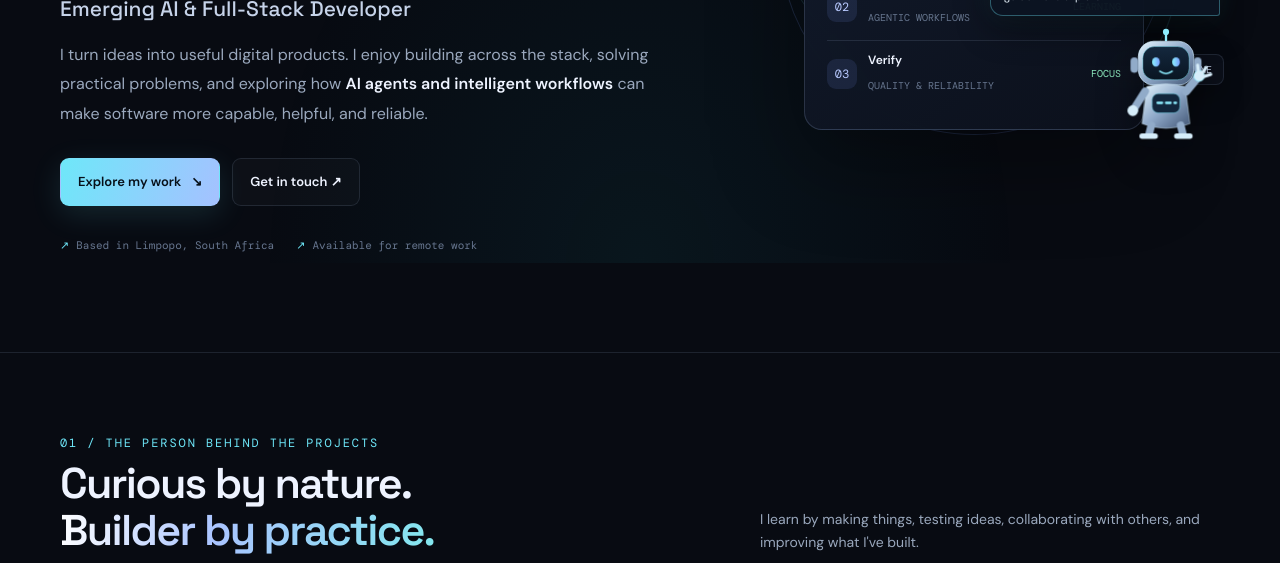
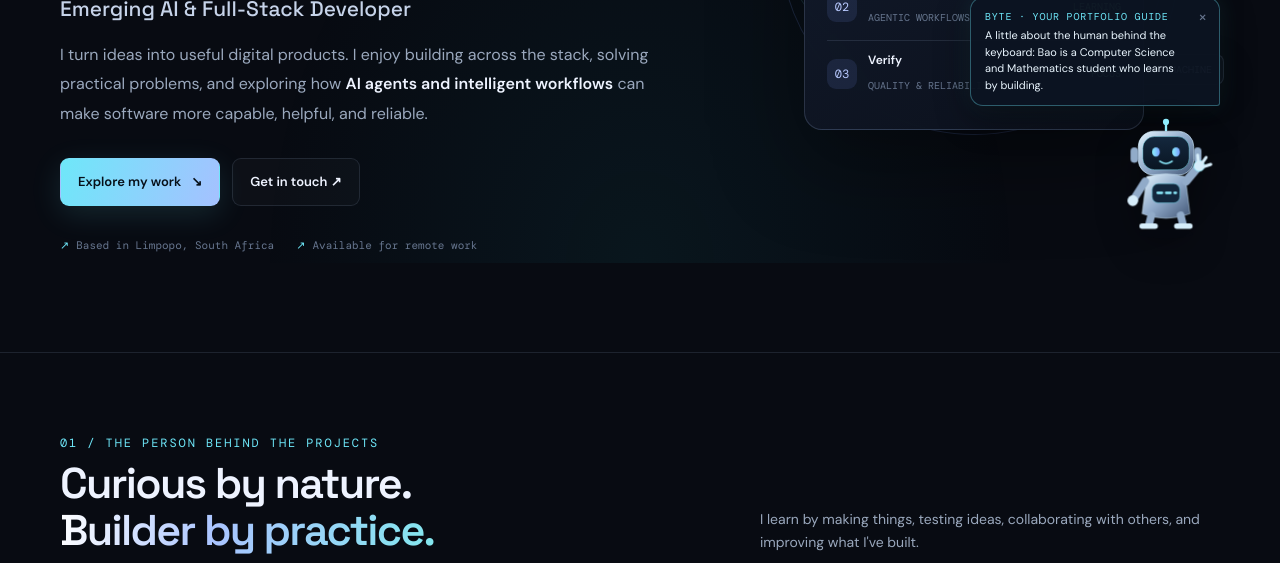
Before and after one commit to Bao992/portfolio, a plain HTML site: page index.html in a window 1280 px wide. Shown: the part 537-1100 px from the top of the page. Drawn offline with nearby package versions, Linux system fonts and the light colour scheme.

Commit message:
feat: introduce Byte as contextual portfolio guide

```diff
--- a/index.html
+++ b/index.html
@@ -30,10 +30,10 @@
     .timeline{display:grid;grid-template-columns:1fr 1fr;gap:15px}.timeline-item{padding:20px;border:1px solid var(--line);border-radius:12px;background:rgba(16,22,34,.5)}.timeline-item .date{font:10px var(--mono);color:var(--cyan)}.timeline-item h3{font:600 16px var(--display);margin:8px 0 4px}.timeline-item p{font-size:12px;color:var(--muted);margin:0}
     .contact-box{border:1px solid rgba(110,231,249,.24);border-radius:18px;padding:clamp(25px,5vw,48px);background:radial-gradient(circle at 90% 10%,rgba(124,156,255,.13),transparent 35%),linear-gradient(135deg,rgba(16,28,43,.9),rgba(12,17,27,.95));display:flex;justify-content:space-between;align-items:center;gap:28px}.contact-box h2{font:600 clamp(30px,4vw,44px)/1.1 var(--display);letter-spacing:-.04em;margin:10px 0}.contact-box p{color:var(--muted);font-size:14px;max-width:530px;margin:0}.contact-actions{display:flex;flex-direction:column;gap:10px;min-width:165px}.footer{padding:28px 0 40px;display:flex;justify-content:space-between;gap:20px;color:var(--soft);font:10px var(--mono)}.footer a{color:var(--muted)}.reveal{opacity:0;transform:translateY(18px);transition:opacity .65s ease,transform .65s ease}.reveal.visible{opacity:1;transform:none}
 
-    .welcome-bot{position:absolute;right:0;bottom:0;z-index:7;display:flex;flex-direction:column;align-items:flex-end;gap:7px;pointer-events:none}
-    .welcome-bubble{max-width:230px;padding:10px 13px;border:1px solid rgba(110,231,249,.35);border-radius:13px 13px 3px 13px;background:rgba(12,20,34,.97);box-shadow:0 12px 34px #0007,0 0 24px rgba(110,231,249,.1);color:#eaf6ff;font-size:11px;line-height:1.5;opacity:0;transform:translateY(9px);transition:opacity .25s,transform .25s}
+    .welcome-bot{position:fixed;right:max(18px,calc((100vw - var(--max))/2));bottom:18px;z-index:50;display:flex;flex-direction:column;align-items:flex-end;gap:7px;pointer-events:auto}
+    .welcome-bubble{position:relative;max-width:250px;padding:12px 34px 12px 14px;border:1px solid rgba(110,231,249,.35);border-radius:13px 13px 3px 13px;background:rgba(12,20,34,.97);box-shadow:0 12px 34px #0007,0 0 24px rgba(110,231,249,.1);color:#eaf6ff;font-size:11px;line-height:1.5;opacity:0;transform:translateY(9px);transition:opacity .25s,transform .25s}
     .welcome-bubble.show{opacity:1;transform:translateY(0)}
-    .welcome-bubble strong{color:var(--cyan)}
+    .welcome-bubble strong{display:block;color:var(--cyan);font:10px var(--mono);letter-spacing:.08em;margin-bottom:4px}.bot-message{display:block}.bot-toggle{border:0;background:transparent;padding:0;cursor:pointer;line-height:0}.bot-toggle:focus-visible,.bot-dismiss:focus-visible{outline:2px solid var(--cyan);outline-offset:4px;border-radius:10px}.bot-dismiss{position:absolute;right:8px;top:7px;border:0;background:transparent;color:var(--soft);font-size:16px;cursor:pointer;padding:0 4px}.bot-dismiss:hover{color:var(--cyan)}
     .robot-mascot{width:108px;height:132px;overflow:visible;filter:drop-shadow(0 10px 18px rgba(0,0,0,.4));animation:robot-enter .7s cubic-bezier(.2,.8,.2,1) both}
     .robot-arm{transform-box:view-box;transform-origin:96px 86px;transition:transform .45s cubic-bezier(.2,.8,.2,1)}
     .robot-mascot.waving .robot-arm{animation:robot-wave .55s ease-in-out 3}
@@ -48,7 +48,7 @@
     @keyframes robot-wave{0%,100%{transform:rotate(-8deg)}35%,70%{transform:rotate(26deg)}}
     @keyframes robot-lean{50%{transform:translateX(-7px) rotate(-3deg)}}
     @keyframes robot-blink{0%,45%,49%,100%{transform:scaleY(1)}47%{transform:scaleY(.12)}}
-    @media(max-width:620px){.welcome-bot{right:-4px;bottom:0}.robot-mascot{width:88px;height:108px}.welcome-bubble{max-width:195px;font-size:10px}.handover-card{right:66px;bottom:50px;min-width:136px;padding:8px}.handover-icon{width:26px;height:26px}}
+    @media(max-width:620px){.welcome-bot{right:12px;bottom:12px}.robot-mascot{width:88px;height:108px}.welcome-bubble{max-width:215px;font-size:10px}.handover-card{right:66px;bottom:50px;min-width:136px;padding:8px}.handover-icon{width:26px;height:26px}}
     @media(prefers-reduced-motion:reduce){.robot-mascot,.robot-arm,.robot-eye{animation:none!important}.welcome-bubble,.handover-card{transition:none!important}}
     @media(max-width:850px){.hero{grid-template-columns:1fr;gap:10px;padding:70px 0 65px}.visual{min-height:370px}.about-grid,.agentic{grid-template-columns:1fr}.section-head{align-items:start;flex-direction:column}.contact-box{align-items:flex-start;flex-direction:column}.contact-actions{flex-direction:row;flex-wrap:wrap}.skills-grid{grid-template-columns:repeat(2,1fr)}}
     @media(max-width:620px){.container{width:min(100% - 32px,var(--max))}nav{height:66px}.menu-btn{display:block}.nav-links{display:none;position:absolute;top:65px;left:0;right:0;padding:18px 24px 22px;background:rgba(8,11,18,.97);border-bottom:1px solid var(--line);flex-direction:column;align-items:flex-start;gap:17px}.nav-links.open{display:flex}.hero{padding-top:58px}h1{font-size:55px}.visual{min-height:330px}.float-a{left:-4px}.float-b{right:-5px}.projects-grid,.timeline{grid-template-columns:1fr}.skills-grid{grid-template-columns:1fr 1fr}section{padding:65px 0}.section-head{margin-bottom:27px}.footer{flex-direction:column}.project-art{height:135px}}
@@ -84,10 +84,10 @@
           <div class="agent-row"><span class="agent-icon">02</span><span class="agent-text"><b>Explore</b><small>AGENTIC WORKFLOWS</small></span><span class="agent-state">LEARNING</span></div>
           <div class="agent-row"><span class="agent-icon">03</span><span class="agent-text"><b>Verify</b><small>QUALITY & RELIABILITY</small></span><span class="agent-state">FOCUS</span></div>
         </div>
-        <div class="welcome-bot" id="welcomeBot" aria-label="BAO AI LAB welcome robot">
-          <div class="welcome-bubble show" id="botBubble" role="status" aria-live="polite"><strong>Hey there! 👋</strong><br/>Welcome to BAO AI LAB. I'm your little guide. Let's explore!</div>
+        <div class="welcome-bot" id="welcomeBot" aria-label="Byte, your BAO AI LAB portfolio guide">
+          <div class="welcome-bubble show" id="botBubble" role="status" aria-live="polite"><button class="bot-dismiss" id="botDismiss" type="button" aria-label="Dismiss Byte message">×</button><strong>BYTE · YOUR PORTFOLIO GUIDE</strong><span class="bot-message" id="botMessage">Hey there! 👋 Welcome to BAO AI LAB. I can show you around.</span></div>
           <div class="handover-card" id="handoverCard" aria-hidden="true"><span class="handover-icon" id="handoverIcon">↗</span><span class="handover-copy"><b id="handoverTitle">Your next stop</b><small id="handoverSub">OPENING LINK</small></span></div>
-          <svg class="robot-mascot waving" id="robotMascot" viewBox="0 0 140 160" role="img" aria-label="Friendly robot waving hello">
+          <button class="bot-toggle" id="botToggle" type="button" aria-label="Ask Byte for a tour" aria-expanded="true"><svg class="robot-mascot waving" id="robotMascot" viewBox="0 0 140 160" role="img" aria-label="Byte, a friendly robot waving hello">
             <defs><linearGradient id="botShell" x1="0" y1="0" x2="1" y2="1"><stop offset="0" stop-color="#e4f5ff"/><stop offset=".5" stop-color="#8fa9c9"/><stop offset="1" stop-color="#425675"/></linearGradient><linearGradient id="botFace" x1="0" y1="0" x2="0" y2="1"><stop offset="0" stop-color="#14283e"/><stop offset="1" stop-color="#091522"/></linearGradient><linearGradient id="botGlow"><stop stop-color="#8df4ff"/><stop offset="1" stop-color="#789dff"/></linearGradient></defs>
             <ellipse cx="70" cy="151" rx="35" ry="6" fill="#060a12" opacity=".55"/><path d="M70 8V17" stroke="#8eeeff" stroke-width="3" stroke-linecap="round"/><circle cx="70" cy="6" r="4" fill="#8eeeff"/>
             <rect x="34" y="18" width="72" height="57" rx="20" fill="url(#botShell)" stroke="#d9f3ff" stroke-opacity=".7"/><rect x="40" y="25" width="60" height="43" rx="15" fill="url(#botFace)" stroke="#7bdff1" stroke-opacity=".55"/>
@@ -97,7 +97,7 @@
             <path d="M43 83L29 105" stroke="#91abc9" stroke-width="10" stroke-linecap="round"/><circle cx="27" cy="108" r="7" fill="#d6edfa"/>
             <g class="robot-arm" id="robotArm"><path d="M96 83L111 65" stroke="#91abc9" stroke-width="11" stroke-linecap="round"/><circle cx="113" cy="63" r="7" fill="#d6edfa" stroke="#8eeeff"/><path d="M112 58L111 49M117 59L122 52M119 64L128 61" stroke="#d6edfa" stroke-width="4" stroke-linecap="round"/></g>
             <path d="M51 127L48 139M89 127L92 139" stroke="#91abc9" stroke-width="10" stroke-linecap="round"/><path d="M39 141H56M84 141H101" stroke="#d6edfa" stroke-width="7" stroke-linecap="round"/>
-          </svg>
+          </svg></button>
         </div>
       </div>
     </header>
@@ -203,15 +203,40 @@
     const observer=new IntersectionObserver(entries=>entries.forEach(entry=>{if(entry.isIntersecting){entry.target.classList.add('visible');observer.unobserve(entry.target)}}),{threshold:.08});
     document.querySelectorAll('.reveal').forEach(el=>observer.observe(el));
     const bot=document.getElementById('robotMascot'),bubble=document.getElementById('botBubble'),handover=document.getElementById('handoverCard');
+    const botMessage=document.getElementById('botMessage'),botToggle=document.getElementById('botToggle'),botDismiss=document.getElementById('botDismiss');
     const handoverTitle=document.getElementById('handoverTitle'),handoverSub=document.getElementById('handoverSub'),handoverIcon=document.getElementById('handoverIcon');
-    let botTimer;
+    let botTimer,botHidden=false,currentSection='top';
+    const byteMessages={
+      top:"Hey there! 👋 I'm Byte. Welcome to Bao's digital workshop. Want a quick tour?",
+      about:"A little about the human behind the keyboard: Bao is a Computer Science and Mathematics student who learns by building.",
+      work:"Project time! NutriTrack explores multi-agent workflows, while FixFlow focuses on maintenance accountability. Pick a card to explore.",
+      agentic:"This is the AI corner. Bao is exploring agent roles, tools, APIs, collaboration and human verification.",
+      skills:"Here's Bao's current toolkit, from frontend and backend development to databases and AI-assisted workflows.",
+      journey:"Every builder has a story. This section shows Bao's studies, practical learning and development journey.",
+      contact:"Interested in building something together? Bao would be happy to hear from you."
+    };
+    function showByte(message,autoHide=true){
+      clearTimeout(botTimer);botMessage.textContent=message;bubble.classList.add('show');botToggle.setAttribute('aria-expanded','true');
+      bot.classList.remove('handing');bot.classList.add('waving');
+      if(autoHide)botTimer=setTimeout(()=>{bubble.classList.remove('show');botToggle.setAttribute('aria-expanded','false')},6500);
+    }
     function greetBot(message,title,sub,icon){
       clearTimeout(botTimer);bot.classList.remove('waving','handing');void bot.offsetWidth;bot.classList.add('handing');
-      bubble.innerHTML='<strong>'+message+'</strong>';
-      handoverTitle.textContent=title;handoverSub.textContent=sub;handoverIcon.textContent=icon;
-      bubble.classList.add('show');handover.classList.add('show');
-      botTimer=setTimeout(()=>{handover.classList.remove('show');bot.classList.remove('handing');bot.classList.add('waving');bubble.classList.remove('show')},2400);
+      botMessage.textContent=message;handoverTitle.textContent=title;handoverSub.textContent=sub;handoverIcon.textContent=icon;
+      bubble.classList.add('show');handover.classList.add('show');botToggle.setAttribute('aria-expanded','true');
+      botTimer=setTimeout(()=>{handover.classList.remove('show');bot.classList.remove('handing');bot.classList.add('waving');bubble.classList.remove('show');botToggle.setAttribute('aria-expanded','false')},2600);
     }
+    botToggle.addEventListener('click',()=>{
+      if(bubble.classList.contains('show')){bubble.classList.remove('show');botToggle.setAttribute('aria-expanded','false');clearTimeout(botTimer)}
+      else{botHidden=false;showByte(byteMessages[currentSection]||byteMessages.top,false)}
+    });
+    botDismiss.addEventListener('click',()=>{clearTimeout(botTimer);bubble.classList.remove('show');handover.classList.remove('show');botHidden=true;botToggle.setAttribute('aria-expanded','false')});
+    const sectionObserver=new IntersectionObserver(entries=>{
+      const visible=entries.filter(entry=>entry.isIntersecting).sort((a,b)=>b.intersectionRatio-a.intersectionRatio)[0];
+      if(!visible)return;currentSection=visible.target.id||'top';
+      if(!botHidden&&currentSection!=='top'&&!handover.classList.contains('show'))showByte(byteMessages[currentSection]||byteMessages.top);
+    },{threshold:[.35,.6]});
+    document.querySelectorAll('main > section[id]').forEach(section=>sectionObserver.observe(section));
     document.querySelectorAll('a[href]').forEach(link=>{
       const href=link.getAttribute('href')||'';
       if(!href.startsWith('http')) return;
@@ -220,9 +245,9 @@
       else if(href.includes('linkedin.com')){label='My LinkedIn',sub='LET’S CONNECT',icon='in'}
       else if(href.toLowerCase().endsWith('.pdf')){label='My CV',sub='CURRICULUM VITAE',icon='PDF'}
       else if(href.includes('vercel.app')||href.includes('netlify.app')){label='Live application',sub='OPEN PROJECT DEMO',icon='▶'}
-      link.addEventListener('click',()=>greetBot('Here you go! 👋',label,sub,icon));
+      link.addEventListener('click',()=>{botHidden=false;greetBot('Here you go! 👋',label,sub,icon)});
     });
-    setTimeout(()=>{bubble.classList.remove('show')},6500);
+    setTimeout(()=>{bubble.classList.remove('show');botToggle.setAttribute('aria-expanded','false')},8500);
   </script>
 </body>
 </html>
```
